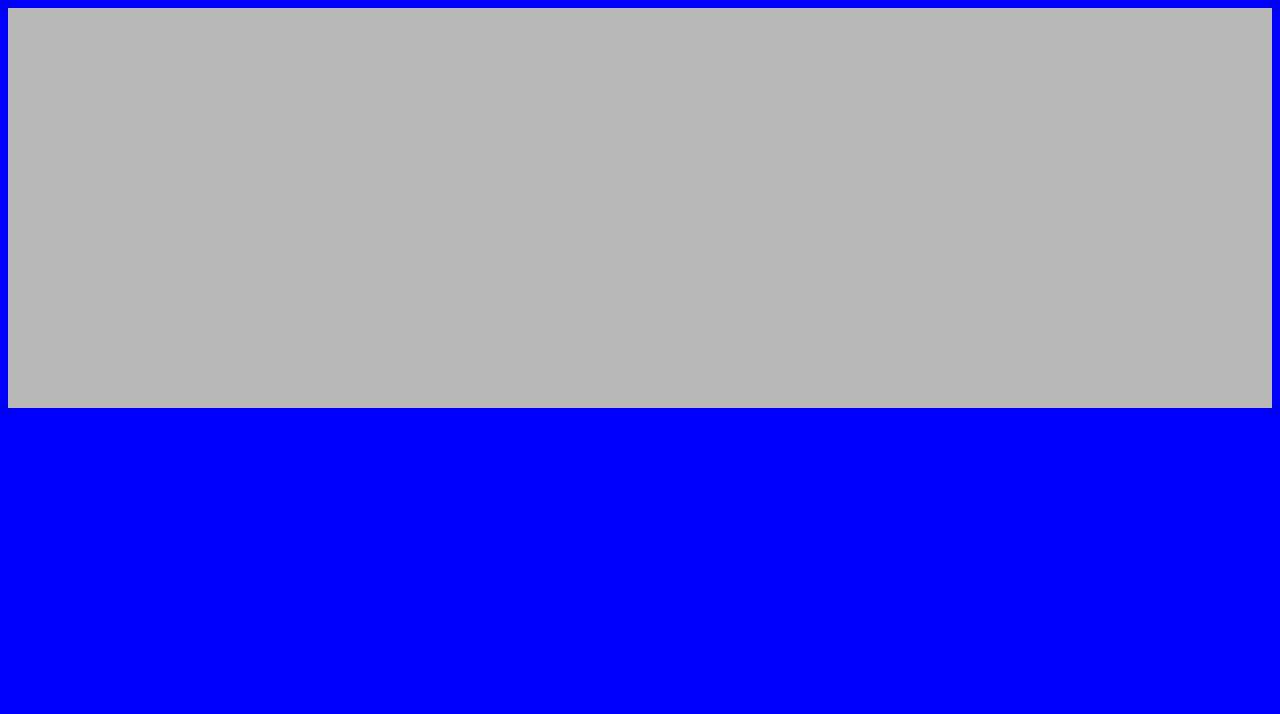
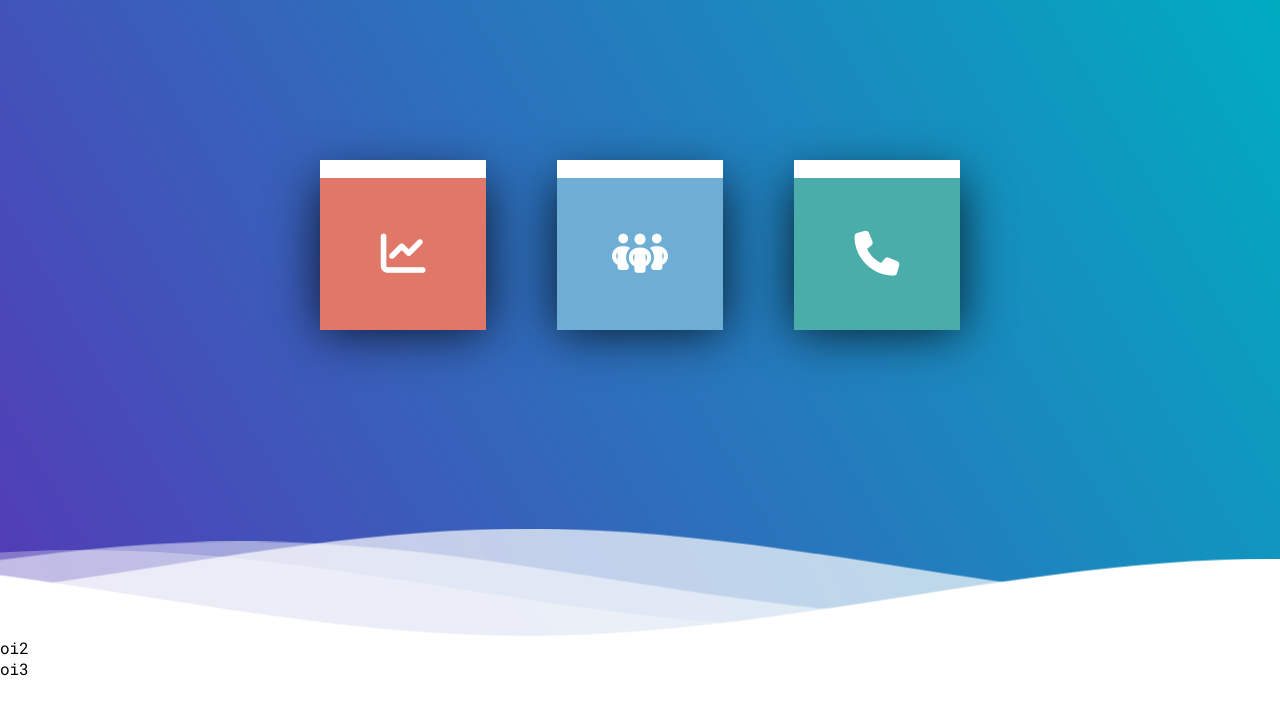
Before and after one commit to obragaa/FirstClass-Oswaldo-Cruz, a plain HTML site: page src/index.html in a window 1280 px wide. Drawn offline with Linux system fonts and the light colour scheme.

Commit message:
Menu de navegação
Menu de navegação pronto

```diff
--- /dev/null
+++ b/src/css/cards.css
@@ -0,0 +1,127 @@
+
+.container-card {
+    width: 50vw;
+    position: relative;
+    display: flex;
+    justify-content: space-between;
+}
+
+.container-card .card {
+    position: relative;
+    border-radius: 10px;
+}
+
+.container-card .card .icon {
+    position: absolute;
+    top: 0;
+    left: 0;
+    width: 100%;
+    height: 100%;
+    background: #f00;
+    transition: 0.7s;
+    z-index: 1;
+}
+
+.container-card .card:nth-child(1) .icon {
+    background: #e07768;
+}
+
+.container-card .card:nth-child(2) .icon {
+    background: #6eadd4;
+}
+
+.container-card .card:nth-child(3) .icon {
+    background: #4aada9;
+}
+
+
+.container-card .card .icon .fa {
+    position: absolute;
+    top: 50%;
+    left: 50%;
+    transform: translate(-50%, -50%);
+    font-size: 3.5vw;
+    transition: 0.7s;
+    color: #fff;
+}
+
+i {
+    position: absolute;
+    top: 50%;
+    left: 50%;
+    transform: translate(-50%, -50%);
+    font-size: 3.5vw;
+    transition: 0.7s;
+    color: #fff;
+}
+
+.container-card .card .face {
+    width: 13vw;
+    height: 19vh;
+    transition: 0.5s;
+}
+
+.container-card .card .face.face1 {
+    position: relative;
+    background: #333;
+    display: flex;
+    justify-content: center;
+    align-items: center;
+    z-index: 1;
+    transform: translateY(70px);
+}
+
+.container-card .card:hover .face.face1{
+    background: #ff0057;
+    transform: translateY(0px);
+}
+
+.container-card .card .face.face1 .content {
+    opacity: 1;
+    transition: 0.5s;
+}
+
+.container-card .card:hover .face.face1 .content {
+    opacity: 1;
+}
+
+.container-card .card .face.face1 .content i{
+    max-width: 100px;
+}
+
+.container-card .card .face.face2 {
+    position: relative;
+    background: #fff;
+    display: flex;
+    justify-content: center;
+    align-items: center;
+    padding: 20px;
+    box-sizing: border-box;
+    box-shadow: 0 20px 50px rgba(0,0,0,0.8);
+    transform: translateY(-100px);
+}
+
+.container-card .card:hover .face.face2{
+    transform: translateY(0);
+}
+
+.container-card .card .face.face2 .content p {
+    margin: 0;
+    padding: 0;
+    text-align: center;
+    color: #414141;
+}
+
+.container-card .card .face.face2 .content h3 {
+    margin: 0 0 10px 0;
+    padding: 0;
+    color: #fff;
+    font-size: 24px;
+    text-align: center;
+    color: #414141;
+}
+
+.container-card a {
+    text-decoration: none;
+    color: #414141;
+}
--- /dev/null
+++ b/src/css/header.css
@@ -0,0 +1,94 @@
+@import url(//fonts.googleapis.com/css?family=Lato:300:400);
+
+h1 {
+  font-family: 'Lato', sans-serif;
+  font-weight:300;
+  letter-spacing: 2px;
+  font-size:48px;
+}
+p {
+  font-family: 'Lato', sans-serif;
+  letter-spacing: 1px;
+  font-size:14px;
+  color: #333333;
+}
+
+.header {
+  position:relative;
+  text-align:center;
+  background: linear-gradient(60deg, rgba(84,58,183,1) 0%, rgba(0,172,193,1) 100%);
+  color:white;
+}
+.logo {
+  width:50px;
+  fill:white;
+  padding-right:15px;
+  display:inline-block;
+  vertical-align: middle;
+}
+
+.inner-header {
+  height:65vh;
+  width:100%;
+  margin: 0;
+  padding: 0;
+}
+
+.flex { /*Flexbox for containers*/
+  display: flex;
+  justify-content: center;
+  align-items: center;
+  text-align: center;
+}
+
+.waves {
+  position:relative;
+  width: 100%;
+  height:15vh;
+  margin-bottom:-7px; /*Fix for safari gap*/
+  min-height:100px;
+  max-height:150px;
+}
+
+/* Animation */
+
+.parallax > use {
+  animation: move-forever 25s cubic-bezier(.55,.5,.45,.5)     infinite;
+}
+.parallax > use:nth-child(1) {
+  animation-delay: -2s;
+  animation-duration: 7s;
+}
+.parallax > use:nth-child(2) {
+  animation-delay: -3s;
+  animation-duration: 10s;
+}
+.parallax > use:nth-child(3) {
+  animation-delay: -4s;
+  animation-duration: 13s;
+}
+.parallax > use:nth-child(4) {
+  animation-delay: -5s;
+  animation-duration: 20s;
+}
+@keyframes move-forever {
+  0% {
+   transform: translate3d(-90px,0,0);
+  }
+  100% {
+    transform: translate3d(85px,0,0);
+  }
+}
+/*Shrinking for mobile*/
+@media (max-width: 768px) {
+  .waves {
+    height:40px;
+    min-height:40px;
+  }
+  .content {
+    height:30vh;
+  }
+  h1 {
+    font-size:24px;
+  }
+}
--- /dev/null
+++ b/src/css/index.css
@@ -0,0 +1,17 @@
+.body, html {
+    height: 100%;
+    font-family: 'Roboto Mono', monospace;
+    margin: 0;
+}
+
+body {
+    margin:0;
+}
+
+.div-header {
+    background-color:rgb(35, 123, 182);
+    height: 10vh;
+    width: 100%;
+    color: rgb(255, 255, 255);
+    padding: 0;
+}
--- a/src/index.css
+++ /dev/null
@@ -1,19 +0,0 @@
-.body, html {
-    height: 100%;
-    margin: 0;
-}
-
-body {
-    background-color: blue;
-    position: static;
-    display: flex;
-    flex-direction: column;
-    align-items: center;
-}
-
-.div-header {
-    background-color:rgb(184, 184, 184);
-    height: 50vh;
-    width: 100%;
-    color: rgb(255, 255, 255);
-}
--- a/src/index.html
+++ b/src/index.html
@@ -1,15 +1,108 @@
 <!DOCTYPE html>
 <html lang="pt-br">
+
 <head>
+    <link rel="preconnect" href="https://fonts.googleapis.com">
+    <link rel="preconnect" href="https://fonts.gstatic.com" crossorigin>
+    <link href="https://fonts.googleapis.com/css2?family=Roboto+Mono:wght@100;400&display=swap" rel="stylesheet">
     <meta charset="UTF-8">
     <meta http-equiv="X-UA-Compatible" content="IE=edge">
     <meta name="viewport" content="width=device-width, initial-scale=1.0">
     <title>FirstClass</title>
-    <link rel="stylesheet" type="text/css" href="index.css" />
+    <link rel="stylesheet" type="text/css" href="./css/index.css" />
+    <link rel="stylesheet" type="text/css" href="./css/header.css" />
+    <link rel="stylesheet" type="text/css" href="./css/cards.css" />
+    <link href="https://stackpath.bootstrapcdn.com/font-awesome/4.7.0/css/font-awesome.min.css" rel="stylesheet" integrity="sha384-wvfXpqpZZVQGK6TAh5PVlGOfQNHSoD2xbE+QkPxCAFlNEevoEH3Sl0sibVcOQVnN" crossorigin="anonymous">
+
 </head>
+
 <body>
-    <div class="div-header"></div>
-    <div class="div-main"></div>
-    <div class="div-footer"></div>
+    <!--Hey! This is the original version
+    of Simple CSS Waves-->
+    <!--Header-->
+    <div class="header">
+
+        <!--Content before waves-->
+        <div class="inner-header flex">
+            <div class="container-card">
+                <div class="card">
+                    <div class="face face1">
+                        <div class="content">
+                            <div class="icon">
+                                <i class="fa-solid fa-chart-line"></i>
+                            </div>
+                        </div>
+                    </div>
+                    <div class="face face2">
+                        <div class="content">
+                            <h3>
+                                <a href="#" target="_blank" text-decoration="overline">Dashboard</a>
+                            </h3>
+                            <p>Menu de widgets do exoesqueleto</p>
+                        </div>
+                    </div>
+                </div>
+                <div class="card">
+                    <div class="face face1">
+                        <div class="content">
+                            <div class="icon">
+                                <i class="fa-solid fa-people-group"></i>
+                            </div>
+                        </div>
+                    </div>
+                    <div class="face face2">
+                        <div class="content">
+                            <h3>
+                                <a href="#" target="_blank" text-decoration="overline">Equipe FirstClass</a>
+                            </h3>
+                            <p>Clique para saber mais sobre a nossa equipe</p>
+                        </div>
+                    </div>
+                </div>
+                <div class="card">
+                    <div class="face face1">
+                        <div class="content">
+                            <div class="icon">
+                                <i class="fa-solid fa-phone"></i>
+                            </div>
+                        </div>
+                    </div>
+                    <div class="face face2">
+                        <div class="content">
+                            <h3>
+                                <a href="#" target="_blank" text-decoration="overline">Contato</a>
+                            </h3>
+                            <p>Clique aqui para acessar os meios de contato da nossa equipe</p>
+                        </div>
+                    </div>
+                </div>
+            </div>
+        </div>
+
+        <!--Waves Container-->
+        <div>
+            <svg class="waves" xmlns="http://www.w3.org/2000/svg" xmlns:xlink="http://www.w3.org/1999/xlink"
+                viewBox="0 24 150 28" preserveAspectRatio="none" shape-rendering="auto">
+                <defs>
+                    <path id="gentle-wave"
+                        d="M-160 44c30 0 58-18 88-18s 58 18 88 18 58-18 88-18 58 18 88 18 v44h-352z" />
+                </defs>
+                <g class="parallax">
+                    <use xlink:href="#gentle-wave" x="48" y="0" fill="rgba(255,255,255,0.7" />
+                    <use xlink:href="#gentle-wave" x="48" y="3" fill="rgba(255,255,255,0.5)" />
+                    <use xlink:href="#gentle-wave" x="48" y="5" fill="rgba(255,255,255,0.3)" />
+                    <use xlink:href="#gentle-wave" x="48" y="7" fill="#fff" />
+                </g>
+            </svg>
+        </div>
+        <!--Waves end-->
+
+    </div>
+
+
+    <div class="div-main">oi2</div>
+    <div class="div-footer">oi3</div>
+    <script src="https://kit.fontawesome.com/2cf094f614.js" crossorigin="anonymous"></script>
 </body>
+
 </html>
```
